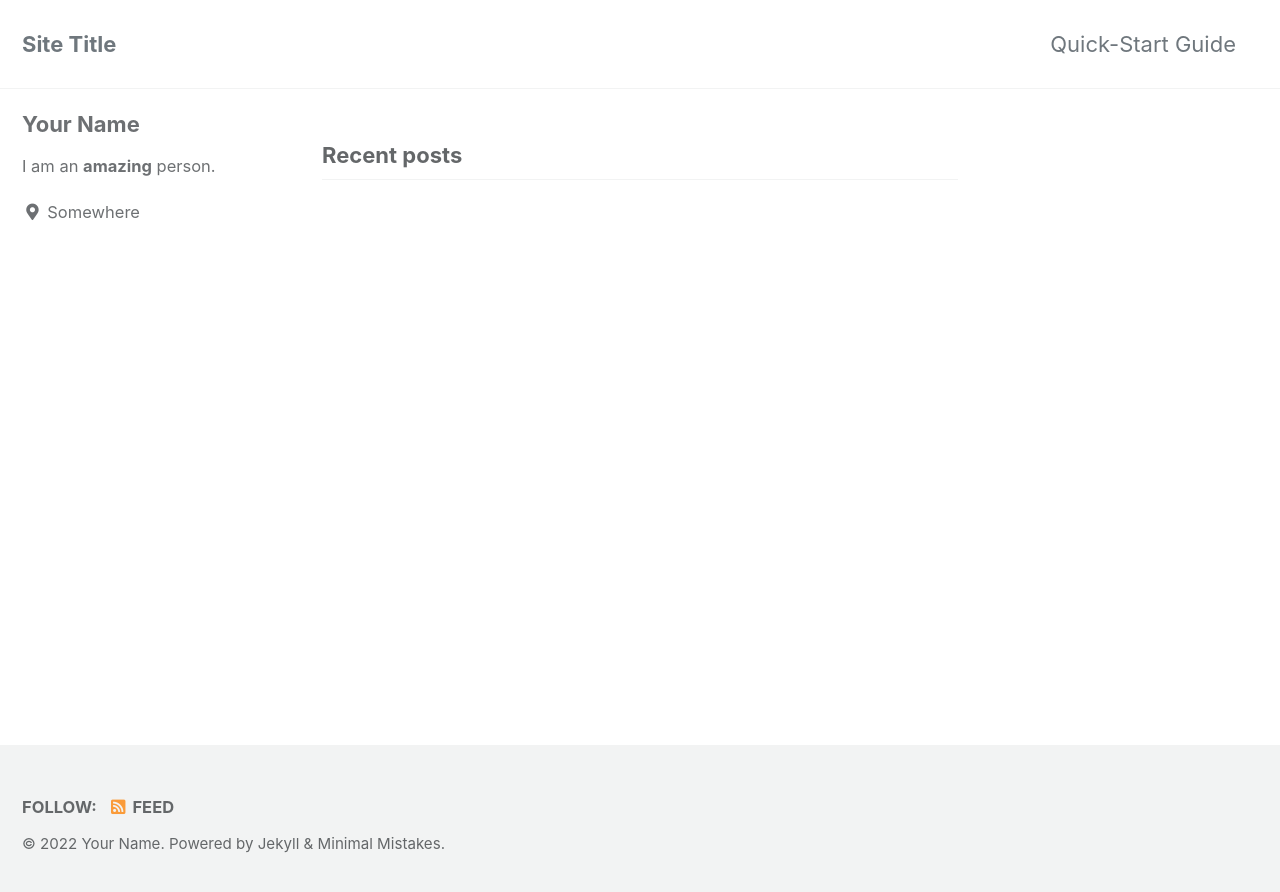
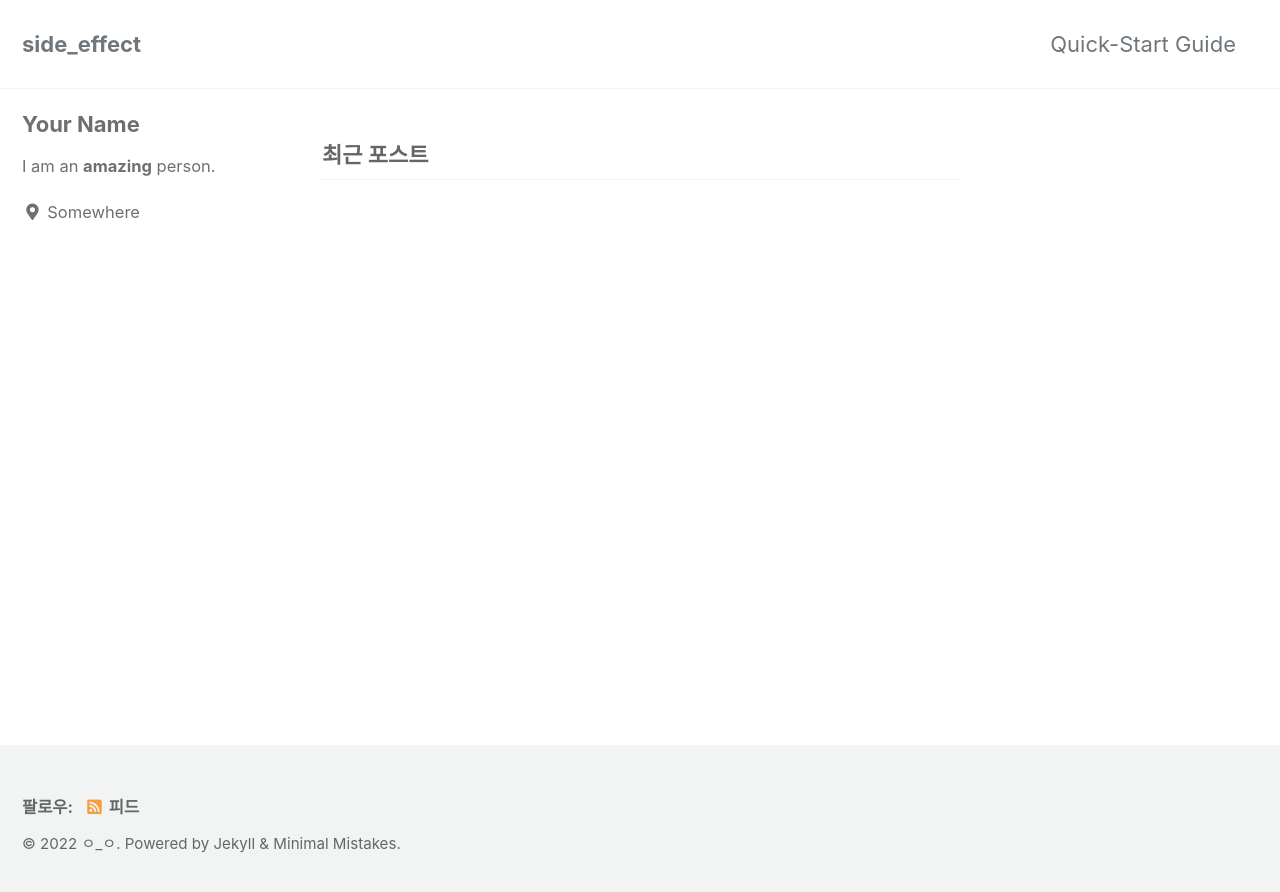
Before and after one commit to TIRO044/TIRO044.github.io, a Jekyll site: the page built from index.html, in a window 1280 px wide. Shown: the top 892 px of the page. Built offline with Jekyll 4.4.1, drawn with Linux system fonts in a browser that asks for light colours; cached includes are drawn as plain includes; the list of posts is cut into pages by our own code.

Commit message:
config수정

```diff
--- a/_config.yml
+++ b/_config.yml
@@ -15,12 +15,12 @@
 minimal_mistakes_skin    : "default" # "air", "aqua", "contrast", "dark", "dirt", "neon", "mint", "plum", "sunrise"
 
 # Site Settings
-locale                   : "en-US"
-title                    : "Site Title"
+locale                   : "ko"
+title                    : "side_effect"
 title_separator          : "-"
 subtitle                 : # site tagline that appears below site title in masthead
-name                     : "Your Name"
-description              : "An amazing website."
+name                     : "ㅇ_ㅇ"
+description              : "개인_정리용_블로그"
 url                      : # the base hostname & protocol for your site e.g. "https://mmistakes.github.io"
 baseurl                  : # the subpath of your site, e.g. "/blog"
 repository               : # GitHub username/repo-name e.g. "mmistakes/minimal-mistakes"
```
